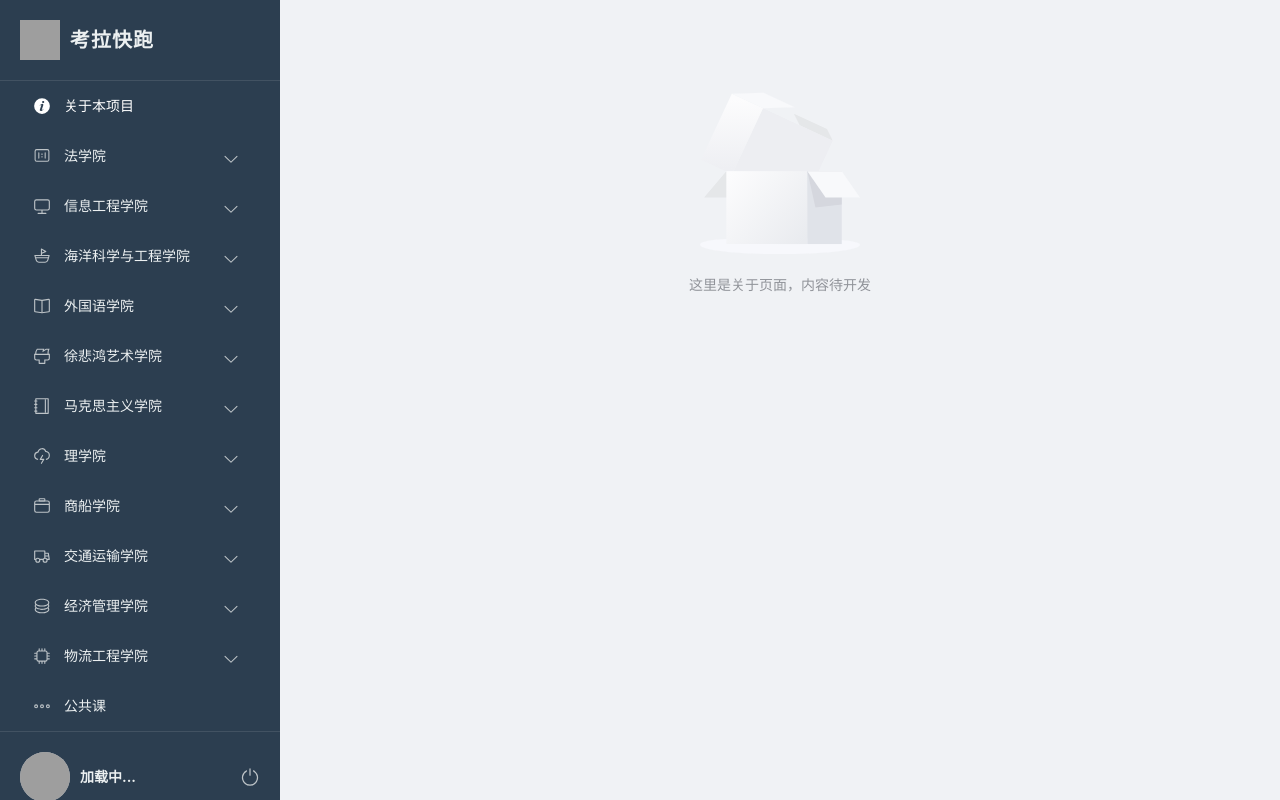
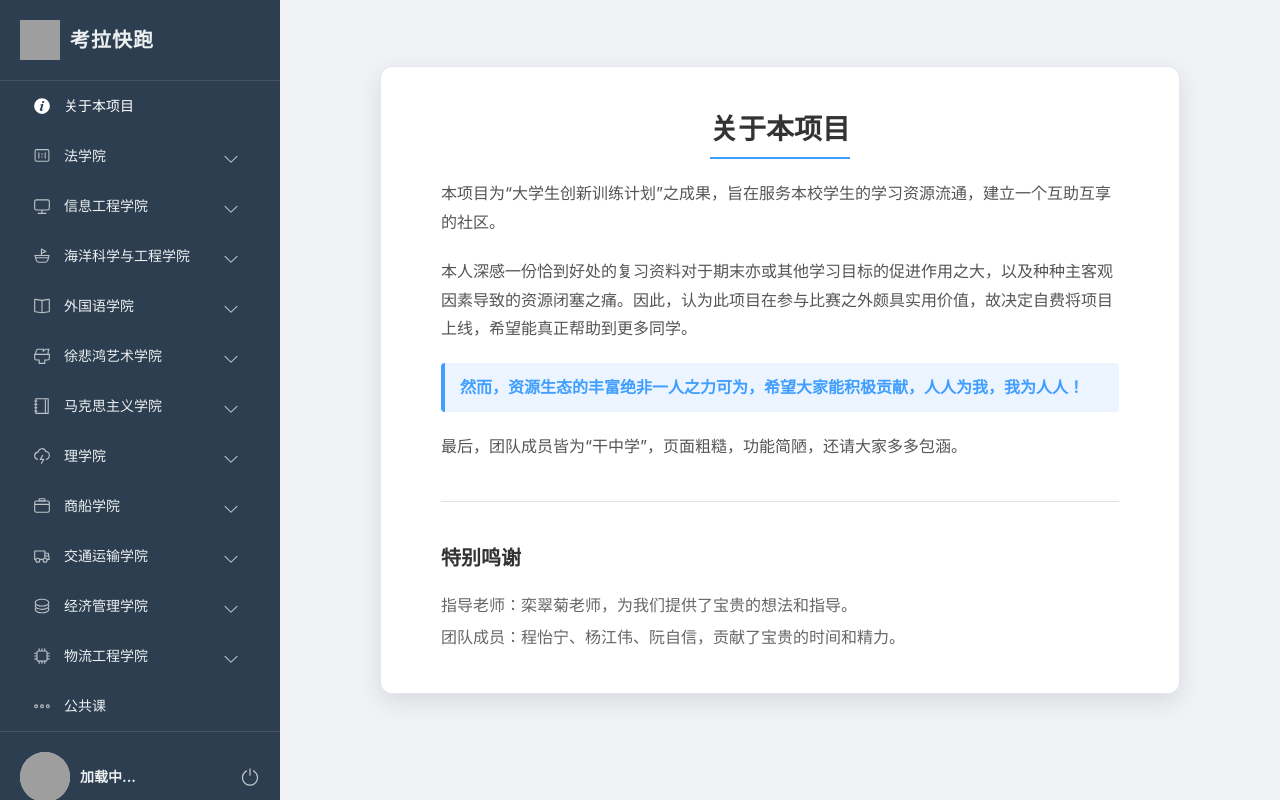
Before and after one commit to WylKeepStudy/KaolaShare-frontend, a Vue app: page /about in a window 1280 px wide. Built offline with nearby package versions, Linux system fonts and the light colour scheme; no server answers; sample sign-in values are in the browser's storage; grey boxes are pictures that could not be loaded.

Commit message:
完成了“关于”页

```diff
--- a/src/views/Home/AboutPage.vue
+++ b/src/views/Home/AboutPage.vue
@@ -1,7 +1,32 @@
 <template>
-  <div class="page-content-wrapper">
-    <!-- 这里是关于页面的内容 -->
-    <el-empty description="这里是关于页面，内容待开发"></el-empty>
+  <div class="about-page-wrapper">
+    <el-card class="about-card">
+      <div class="about-content">
+        <h2 class="title">关于本项目</h2>
+        <p class="section-text">
+          本项目为“大学生创新训练计划”之成果，旨在服务本校学生的学习资源流通，建立一个互助互享的社区。
+        </p>
+        <p class="section-text">
+          本人深感一份恰到好处的复习资料对于期末亦或其他学习目标的促进作用之大，以及种种主客观因素导致的资源闭塞之痛。因此，认为此项目在参与比赛之外颇具实用价值，故决定自费将项目上线，希望能真正帮助到更多同学。
+        </p>
+        <p class="section-text highlight">
+          然而，资源生态的丰富绝非一人之力可为，希望大家能积极贡献，人人为我，我为人人！
+        </p>
+        <p class="section-text">
+          最后，团队成员皆为“干中学”，页面粗糙，功能简陋，还请大家多多包涵。
+        </p>
+
+        <el-divider class="custom-divider" />
+
+        <div class="team-section">
+          <h3 class="subtitle">特别鸣谢</h3>
+          <ul class="acknowledgements-list">
+            <li><strong>指导老师：</strong>栾翠菊老师，为我们提供了宝贵的想法和指导。</li>
+            <li><strong>团队成员：</strong>程怡宁、杨江伟、阮自信，贡献了宝贵的时间和精力。</li>
+          </ul>
+        </div>
+      </div>
+    </el-card>
   </div>
 </template>
 
@@ -10,8 +35,78 @@
 </script>
 
 <style scoped>
-.page-content-wrapper {
-  padding: 20px;
+.about-page-wrapper {
+  padding: 40px;
+  background-color: #f0f2f5;
+  min-height: calc(100vh - 80px); /* 保持页面美观，避免内容过少时塌陷 */
+  display: flex;
+  justify-content: center;
+  align-items: center;
+}
+
+.about-card {
+  max-width: 800px;
+  width: 100%;
+  border-radius: 12px;
+  box-shadow: 0 8px 24px rgba(0, 0, 0, 0.1);
+  background-color: #ffffff;
+}
+
+.about-content {
+  padding: 20px 40px;
   text-align: center;
 }
+
+.title {
+  font-size: 28px;
+  font-weight: bold;
+  color: #333;
+  margin-bottom: 20px;
+  border-bottom: 2px solid #409eff;
+  display: inline-block;
+  padding-bottom: 5px;
+}
+
+.section-text {
+  font-size: 16px;
+  line-height: 1.8;
+  color: #555;
+  margin-bottom: 20px;
+  text-align: left;
+}
+
+.section-text.highlight {
+  font-weight: 600;
+  color: #409eff;
+  background-color: #ecf5ff;
+  border-left: 4px solid #409eff;
+  padding: 10px 15px;
+  border-radius: 4px;
+}
+
+.custom-divider {
+  margin: 40px 0;
+}
+
+.team-section {
+  text-align: left;
+}
+
+.subtitle {
+  font-size: 20px;
+  font-weight: bold;
+  color: #333;
+  margin-bottom: 15px;
+}
+
+.acknowledgements-list {
+  list-style-type: none;
+  padding-left: 0;
+}
+
+.acknowledgements-list li {
+  font-size: 16px;
+  line-height: 2;
+  color: #666;
+}
 </style>
```
